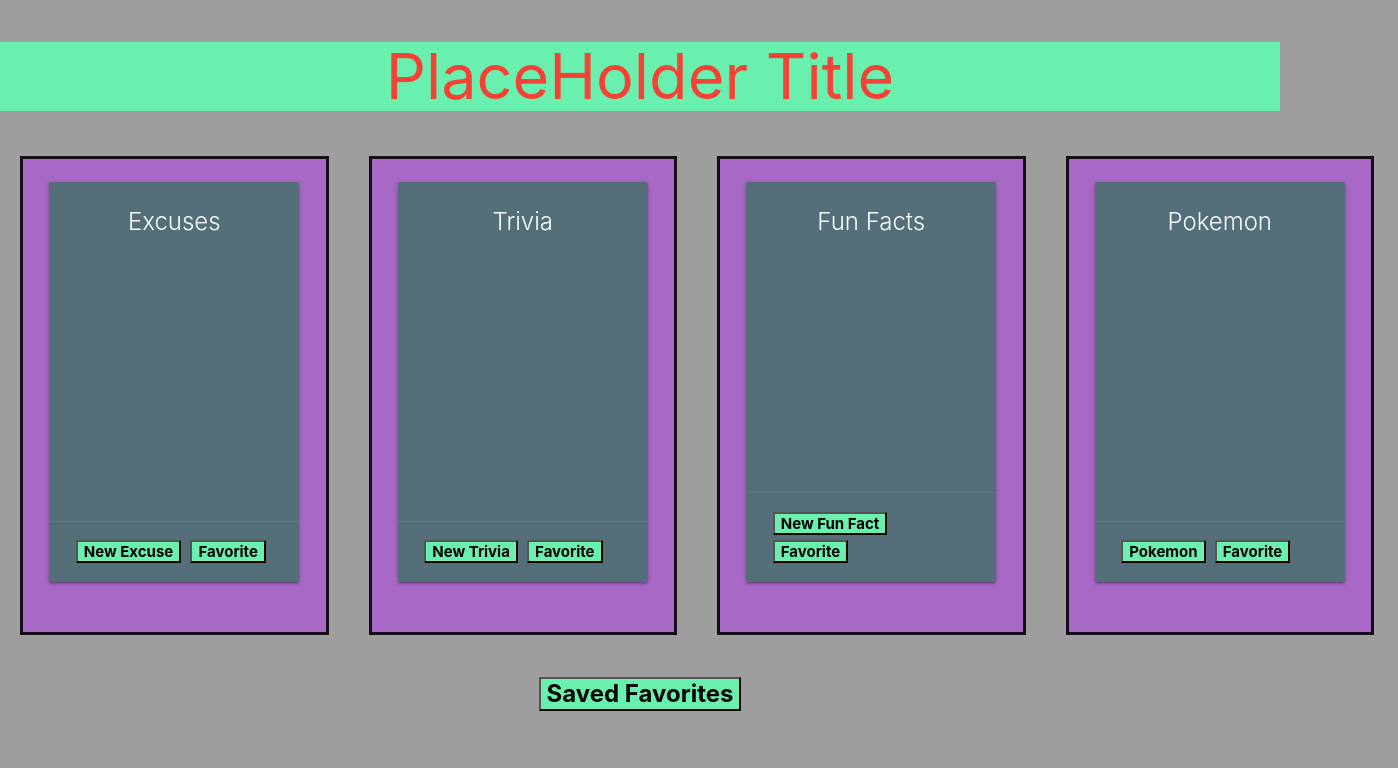
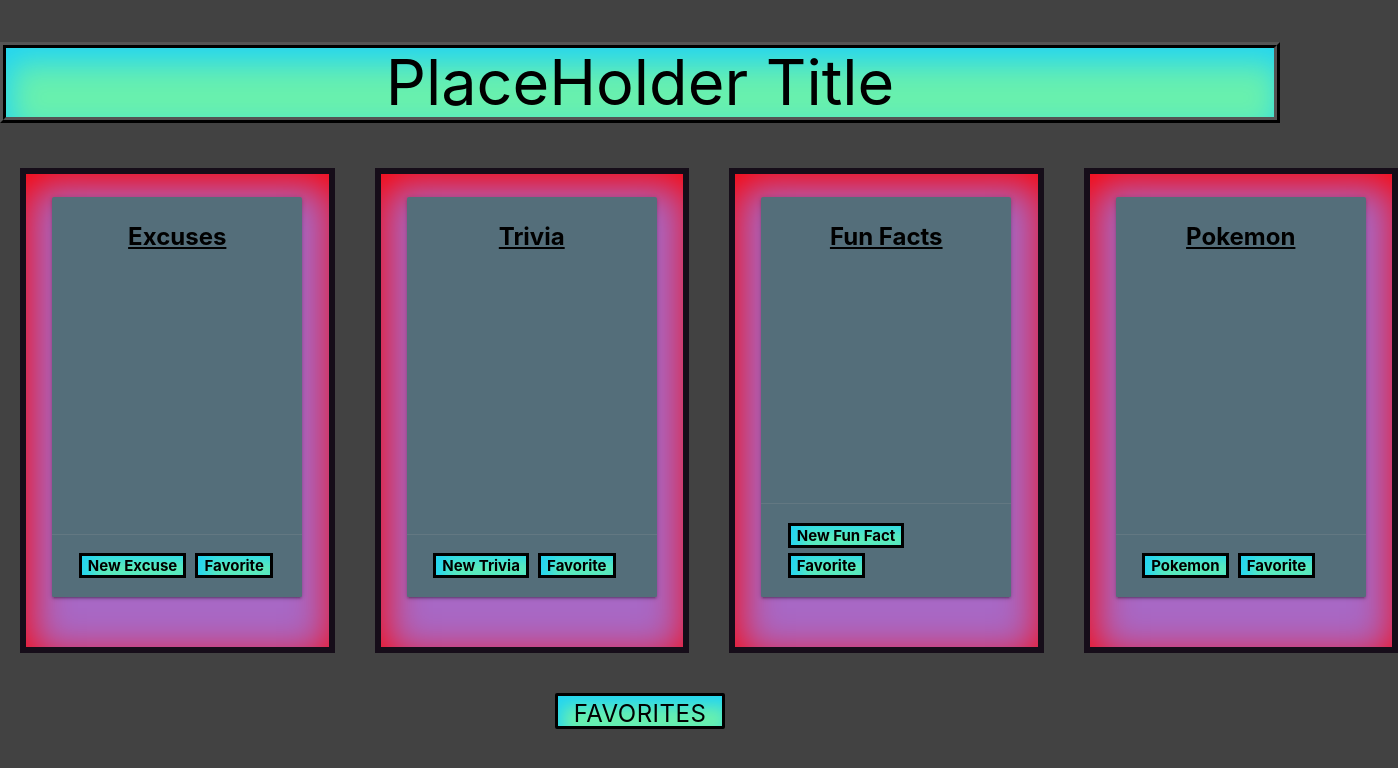
Before and after one commit to Ajayyang461/Project1, a plain HTML site: page index.html in a window 1280 px wide. Shown: the whole page, 1398 px wide, since content can reach past the window. Drawn offline with Linux system fonts and the light colour scheme.

Commit message:
created a modal and touched up styling

```diff
--- a/CSS/style.css
+++ b/CSS/style.css
@@ -1,3 +1,11 @@
+*
+
+h1 {
+  box-shadow: 5px 15px 30px rgb(34, 212, 243) inset;
+  border-style: ridge;
+  border-color: black;
+  border-width: 6px;
+}
 
 .container {
   display: flex;
@@ -8,28 +16,26 @@
   justify-content: space-evenly;
 }
 
-/* #genContainer {
-  position: absolute;
-  top: 50%;
-  bottom: 50%;
-  left: 50%;
-  right: 50%;
-} */
-
 #excuse-API, #trivia-API, #funfact-API, #pokeAPI {
   display: flex;
   justify-content: center;
   margin: 20px;
   width: 350px;
   border-style: solid;
+  border-width: 6px;
   padding: 15px;
   background-color: rgb(168, 104, 197);
+  box-shadow: 3px 10px 40px red inset;
 }
 
 #excuseBtn, #fvr-excuse, #triviaBtn, #fvr-trivia, #funfactBtn, #fvr-fact, #pokeBtn, #fvr-poke, #favBtn {
   margin: 2.5px;
   cursor: pointer;
   font-weight: bold;
+  border-style: solid;
+  border-width: 3px;
+  background-color: #69F0AE;
+  box-shadow: 10px 5px 15px rgb(34, 212, 243) inset !important;
 }
 
 #excuse, #question, #fact, #pokemon {
@@ -44,11 +50,23 @@
   width: 250px;
 }
 
+.card-title {
+  color: black;
+  font-weight: bold !important;
+  text-decoration: underline;
+}
+
 #favContainer {
   display: flex;
   justify-content: center;
 }
 
-#favBtn {
+.modal-trigger {
+  justify-content: center;
   font-size: x-large;
+  background-color: #69F0AE;
+  box-shadow: 5px 10px 15px rgb(34, 212, 243) inset !important;
+  border-style: solid;
+  border-width: 3px;
+  color: black;
 }
--- a/index.html
+++ b/index.html
@@ -6,9 +6,9 @@
 <link rel="stylesheet" href="materialize/css/materialize.min.css">
 <link rel="stylesheet" href="CSS/style.css" />
 
-<body class="grey">
-  <header class="Header-container">
-    <h1 class="green accent-2 red-text center-align">PlaceHolder Title</h1>
+<body class="grey darken-3">
+  <header class="header-container">
+    <h1 class="green accent-2 black-text center-align">PlaceHolder Title</h1>
   </header>
 
   <!-- <div id="genContainer">
@@ -86,8 +86,18 @@
   </div>
 
   <section id="favContainer">
-    <div id="allFav" class="modal-content">
-      <button id="favBtn" class="green accent-2">Saved Favorites</button>
+    <!-- Modal Trigger -->
+    <a class="waves-effect waves-light btn modal-trigger green accent-2" href="#modal1">Favorites</a>
+
+    <!-- Modal Structure -->
+    <div id="modal1" class="modal">
+      <div class="modal-content">
+        <h4>Favorites List</h4>
+        <p class="favItems"></p>
+      </div>
+      <div class="modal-footer">
+        <a href="#!" class="modal-close waves-effect waves-green btn-flat">Close</a>
+      </div>
     </div>
   </section>
 
```
